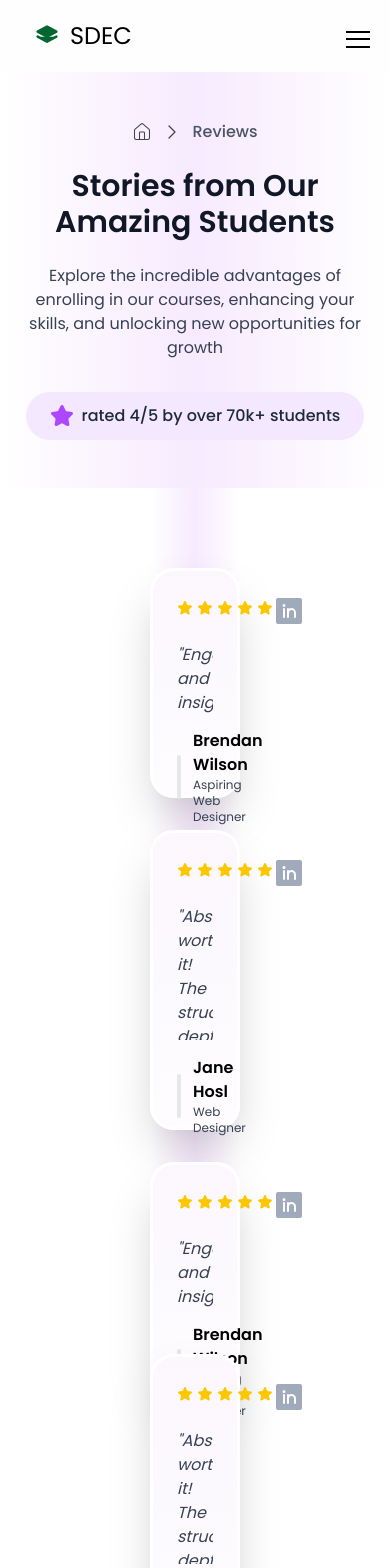
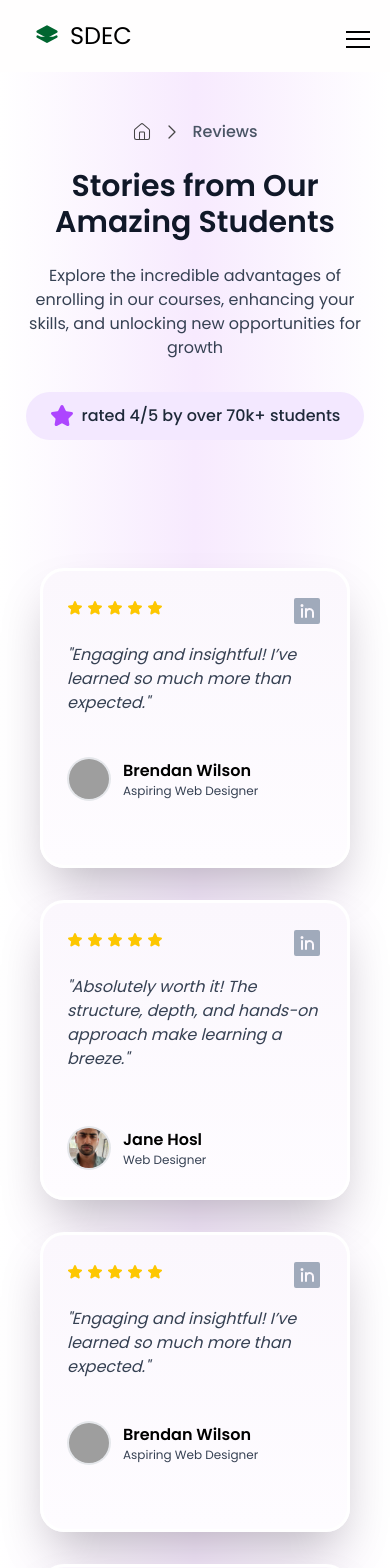
Before and after one commit to Ajnastk/SDEC-Courses, a Next.js app: page /reviews in a window 390 px wide. Shown: the top 1568 px of the page. Built offline with nearby package versions, Linux system fonts and the light colour scheme; grey boxes are pictures that could not be loaded.

Commit message:
reviews page component created

```diff
--- a/components/StudentSuccessStories.jsx
+++ b/components/StudentSuccessStories.jsx
@@ -65,14 +65,14 @@ const testimonials = [
 
 export default function StudentSuccessStories() {
   return (
-    <div className="bg-gradient-to-l from-white via-[#f7eafe] to-white grid md:grid-cols-3 grid-cols-1 gap-8 max-w-7xl mx-[150px] pt-[80px]">
+    <div className="bg-gradient-to-l from-white via-[#f7eafe] to-white grid lg:grid-cols-3 grid-cols-1 gap-8 max-w-7xl mx-auto px-10 pt-[80px]">
       {testimonials.map((t, i) => (
         <div
           style={{ border: "3px solid white" }}
           key={i}
-          className={`rounded-3xl shadow-2xl p-6 max-w-[390px] bg-gradient-to-b from-[#fbf7fd] to-[#fefcff] ${
-            i % 2 === 0 ? "h-[230px]" : "h-[300px] mt-[-70px]"
-          }  ${i % 3 === 1 ? "mt-[0px]" : ""}`}
+          className={`rounded-3xl shadow-2xl p-6 lg:max-w-[390px] bg-gradient-to-b from-[#fbf7fd] to-[#fefcff] ${
+            i % 2 === 0 ? "lg:h-[230px] h-[300px]" : "h-[300px] lg:mt-[-70px]"
+          }  ${i % 3 === 1 ? "lg:mt-[0px]" : ""}`}
         >
           <div className="flex justify-between mb-4">
             <div className="flex space-x-1 text-yellow-400">
```
